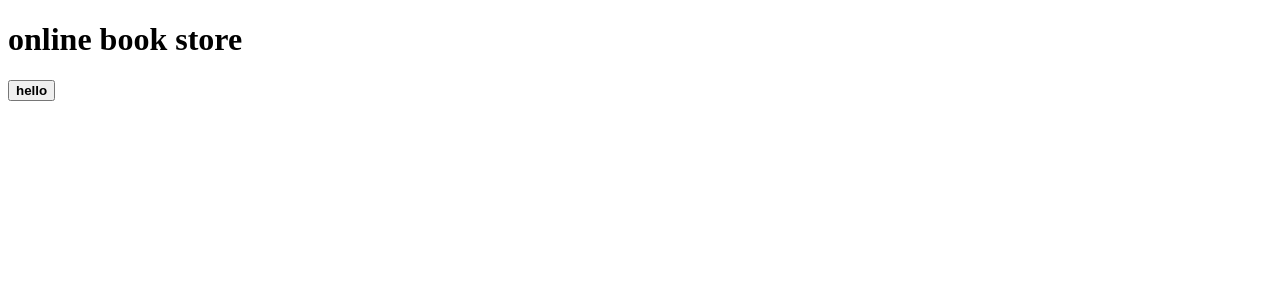
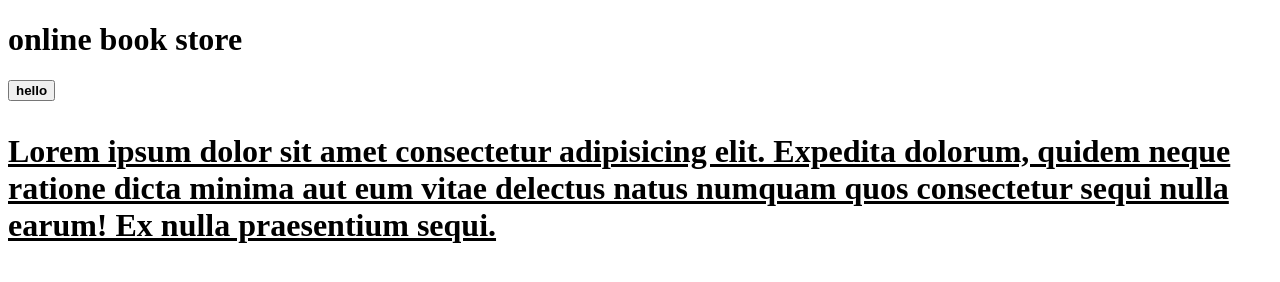
Before and after one commit to Anuradhapandav8/gitpractice, a plain HTML site: page index.html in a window 1280 px wide. Drawn offline with Linux system fonts and the light colour scheme.

Commit message:
paragraph add

```diff
--- a/index.html
+++ b/index.html
@@ -10,5 +10,6 @@
     <button>
          <b>hello</b>
     </button>
+    <h1><u><p>Lorem ipsum dolor sit amet consectetur adipisicing elit. Expedita dolorum, quidem neque ratione dicta minima aut eum vitae delectus natus numquam quos consectetur sequi nulla earum! Ex nulla praesentium sequi.</p></u></h1>
 </body>
 </html>
```
